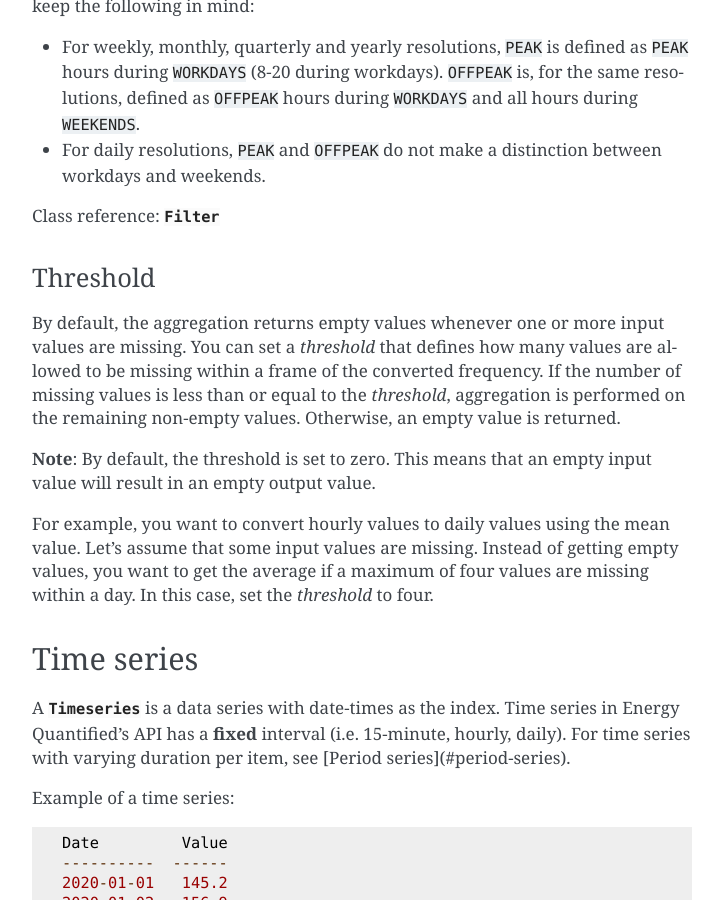
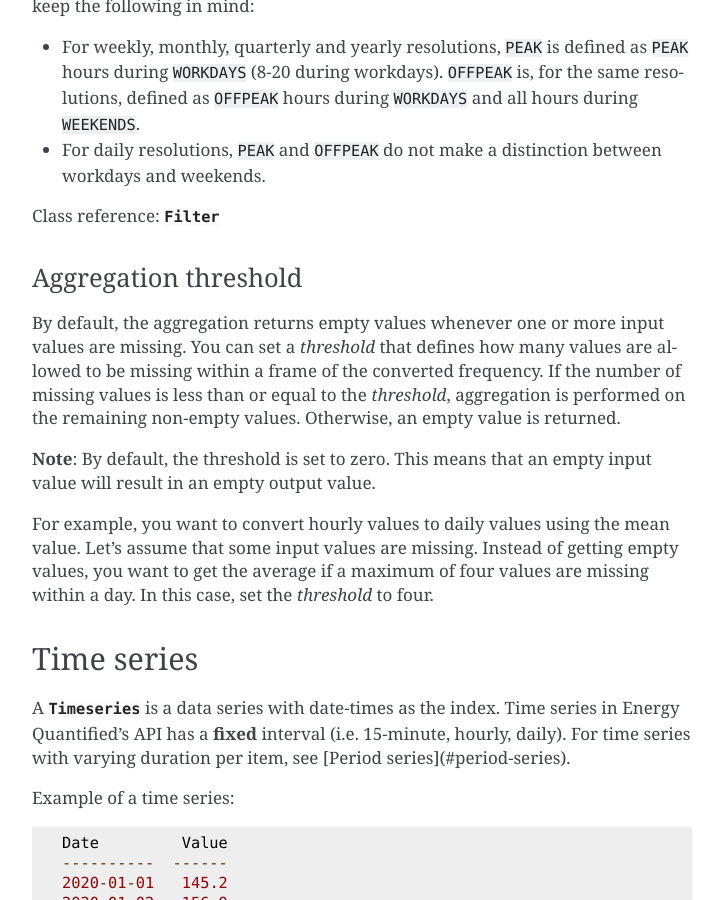
Before and after one commit to energyquantified/eq-python-client, a Sphinx documentation site: the page built from docs/userguide/terminology.rst, in a window 1280 px wide and 900 px high, scrolled down 4411 px. Shown: the whole window, without its empty margins (388-1111 px from the left). Built offline with Sphinx 7.4.7, drawn with Linux system fonts in a browser that asks for light colours.

Commit message:
#68 Code Review

```diff
--- a/CHANGELOG.rst
+++ b/CHANGELOG.rst
@@ -6,7 +6,7 @@ dev
 
 **Improvements**
 
-- Add threshold parameter
+- Add ``threshold`` parameter to define how many values are allowed to be missing while performing an aggregation
 
 0.10.1
 ------
--- a/docs/userguide/instances.rst
+++ b/docs/userguide/instances.rst
@@ -90,7 +90,7 @@ And finally, you can aggregate instances:
    >>>    frequency=Frequency.P1D,
    >>>    aggregation=Aggregation.AVERAGE,
    >>>    hour_filter=Filter.BASE,
-   >>>    threshold=7
+   >>>    threshold=7 # Aggregate days only if 7 or fewer quarters are missing
    >>>    limit=10
    >>> )
 
--- a/docs/userguide/terminology.rst
+++ b/docs/userguide/terminology.rst
@@ -219,8 +219,8 @@ should keep the following in mind:
 
 Class reference: :py:class:`Filter <energyquantified.metadata.Filter>`
 
-Threshold
-~~~~~~~~~
+Aggregation threshold
+~~~~~~~~~~~~~~~~~~~~~
 
 By default, the aggregation returns empty values whenever one or more input
 values are missing. You can set a *threshold* that defines how many values are
--- a/docs/userguide/timeseries.rst
+++ b/docs/userguide/timeseries.rst
@@ -132,6 +132,9 @@ so:
 
 When you specify a weekly, monthly, quarterly or yearly frequency, the API
 will automatically use futures peak (8-20 on workdays only) in the aggregation.
+
+Aggregation threshold
+~~~~~~~~~~~~~~~~~~~~~
 
 In case, one or more input values are empty, the aggregation will return an
 empty value. To avoid this, you can set the ``threshold`` parameter which
```
